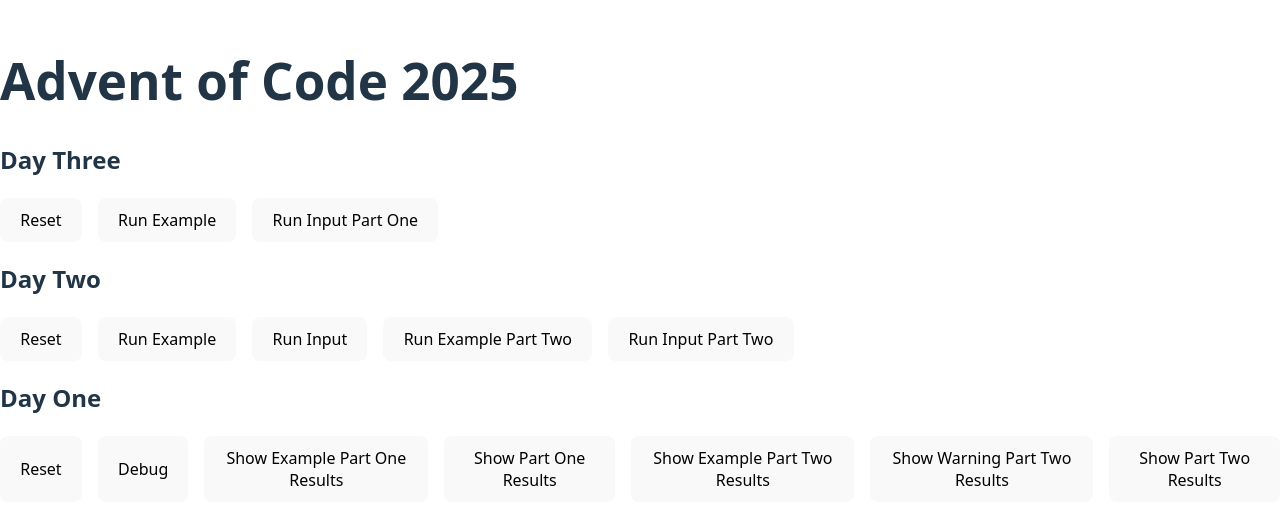
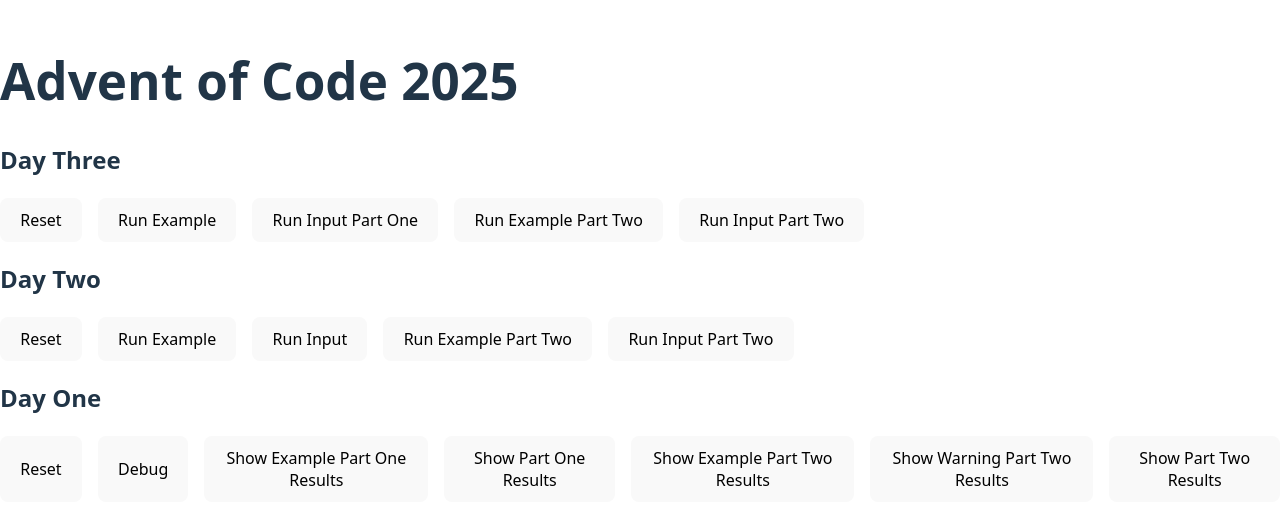
Before and after one commit to bjorntirsen/advent-of-code-2025, a React (Vite) app: page / in a window 1280 px wide. Shown: the part 134-658 px from the top of the page. Built offline with nearby package versions, Linux system fonts and the light colour scheme.

Commit message:
Day three part two

```diff
--- a/src/day-3/day-three.tsx
+++ b/src/day-3/day-three.tsx
@@ -20,6 +20,12 @@ export default function DayThree() {
         <button onClick={() => setResult(getResult(input))}>
           Run Input Part One
         </button>
+        <button onClick={() => setResult(getResult(exampleInput, true))}>
+          Run Example Part Two
+        </button>
+        <button onClick={() => setResult(getResult(input, true))}>
+          Run Input Part Two
+        </button>
       </div>
       <pre>{result}</pre>
     </section>
--- a/src/day-3/getResults.ts
+++ b/src/day-3/getResults.ts
@@ -1,5 +1,8 @@
 // helpers
-function findTheLargestCombinationOfTwoNumbers(bank: string) {
+function findTheLargestCombinationOfTwoNumbers(bank: string): {
+  totalJoltage: number
+  positions: number[]
+} {
   const arrayOfNumbers = bank.split('').map(Number)
   const arrayOfNumbersExceptLast = arrayOfNumbers.slice(0, -1)
   const largestFirstNumber = Math.max(...arrayOfNumbersExceptLast)
@@ -9,36 +12,81 @@ function findTheLargestCombinationOfTwoNumbers(bank: string) {
   )
   const largestSecondNumber = Math.max(...arrayOfNumbersAfterLargestFirstNumber)
   const indexOfLargestSecondNumber = arrayOfNumbers.indexOf(largestSecondNumber)
+  const totalJoltage = largestFirstNumber * 10 + largestSecondNumber
+  const positions = [indexOfLargestFirstNumber, indexOfLargestSecondNumber]
   return {
-    firstNumber: largestFirstNumber,
-    secondNumber: largestSecondNumber,
-    firstNumberIndex: indexOfLargestFirstNumber,
-    secondNumberIndex: indexOfLargestSecondNumber,
+    totalJoltage,
+    positions,
+  }
+}
+
+function findTheLargestCombinationOfTwelveNumbers(bank: string): {
+  totalJoltage: number
+  positions: number[]
+} {
+  const arrayOfNumbers = bank.split('').map(Number)
+  const totalToPick = 12
+  const picks = new Array(totalToPick).fill(null)
+  interface State {
+    start: number
+    result: number[]
+    positions: number[]
+  }
+  const initialState: State = {
+    start: 0,
+    result: [],
+    positions: [],
+  }
+  const resultingPicks: State = picks.reduce((state, _, pickIndex: number) => {
+    const { start } = state
+    const remaining = totalToPick - pickIndex
+    const end = arrayOfNumbers.length - remaining
+
+    const whereTheMaximumCanBeFound = arrayOfNumbers.slice(start, end + 1)
+
+    const largestNumber = Math.max(...whereTheMaximumCanBeFound)
+
+    const largestNumberIndex = arrayOfNumbers.indexOf(largestNumber, start)
+
+    return {
+      start: largestNumberIndex + 1,
+      result: [...state.result, largestNumber],
+      positions: [...state.positions, largestNumberIndex],
+    }
+  }, initialState)
+
+  const totalJoltage = Number(resultingPicks.result.join(''))
+  const positions = resultingPicks.positions
+
+  return {
+    totalJoltage,
+    positions,
   }
 }
 
 export function getResult(input: string, isPartTwo = false) {
-  console.log('isPartTwo: ', isPartTwo)
-
   function parseInput(input: string) {
     return input.split('\n')
   }
 
   const banks = parseInput(input)
 
-  let result = `Results:\n`
+  let typedOutResult = `Results:\n`
   let totalOutputJoltage = 0
 
   function turnOnBatteries(banks: string[]) {
     banks.forEach((bank) => {
-      const largestCombination = findTheLargestCombinationOfTwoNumbers(bank)
-      const totalJoltage =
-        largestCombination.firstNumber * 10 + largestCombination.secondNumber
+      const { totalJoltage, positions } = isPartTwo
+        ? findTheLargestCombinationOfTwelveNumbers(bank)
+        : findTheLargestCombinationOfTwoNumbers(bank)
+
+      typedOutResult += `- In ${bank}, you can make the largest joltage possible, ${totalJoltage}, by turning on the batteries at positions  ${positions.map((pos: number) => pos + 1).join(', ')}.\n`
+
       totalOutputJoltage += totalJoltage
-      result += `- In ${bank}, you can make the largest joltage possible, ${totalJoltage}, by turning on the batteries at positions ${largestCombination.firstNumberIndex + 1} and ${largestCombination.secondNumberIndex + 1}.\n`
     })
   }
+
   turnOnBatteries(banks)
-  result += `\nThe total output joltage of all banks is ${totalOutputJoltage}.\n`
-  return result
+  typedOutResult += `\nThe total output joltage of all banks is ${totalOutputJoltage}.\n`
+  return typedOutResult
 }
```
Also changed, not shown: 1 other file (tests, documents, lock files or other folders).
